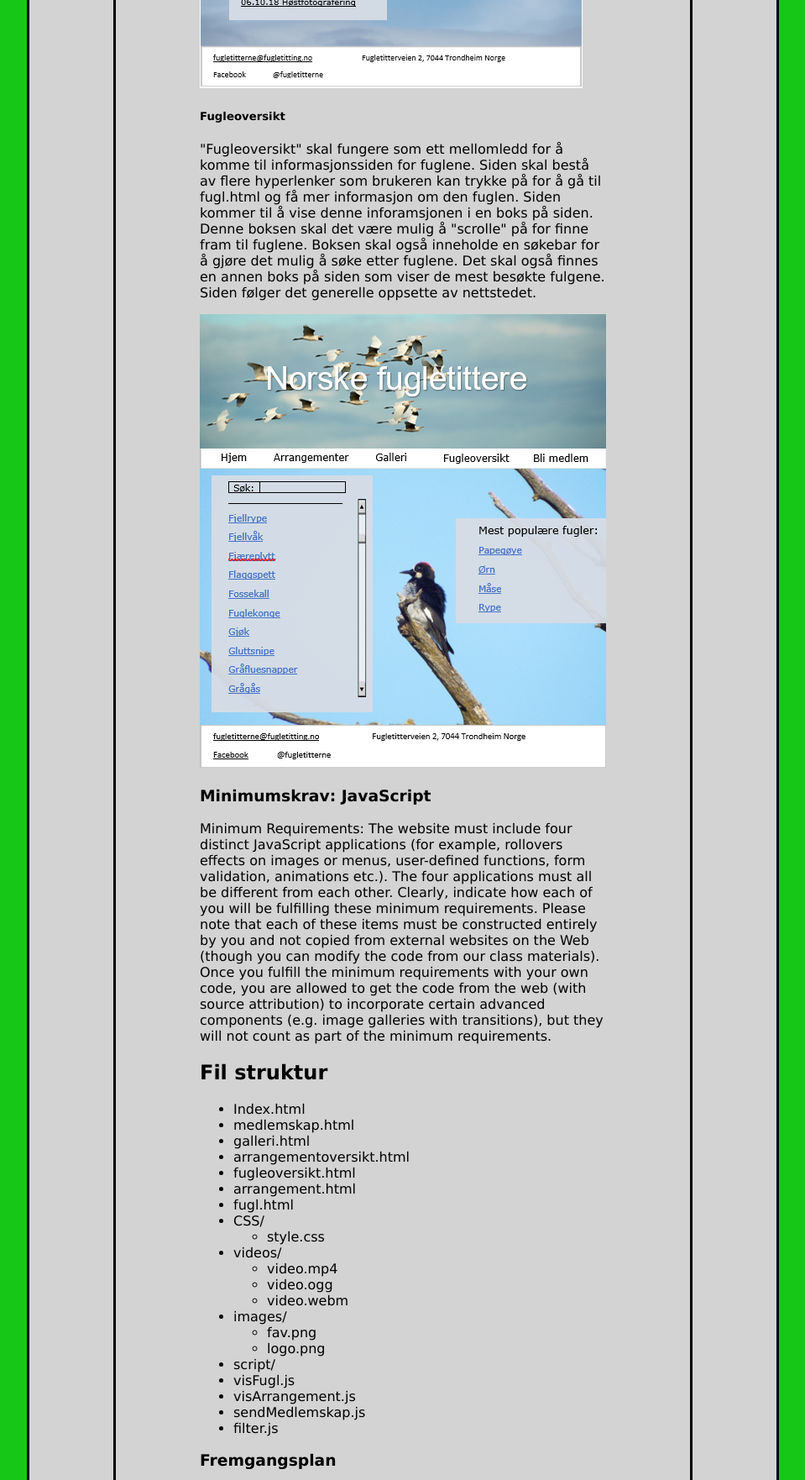
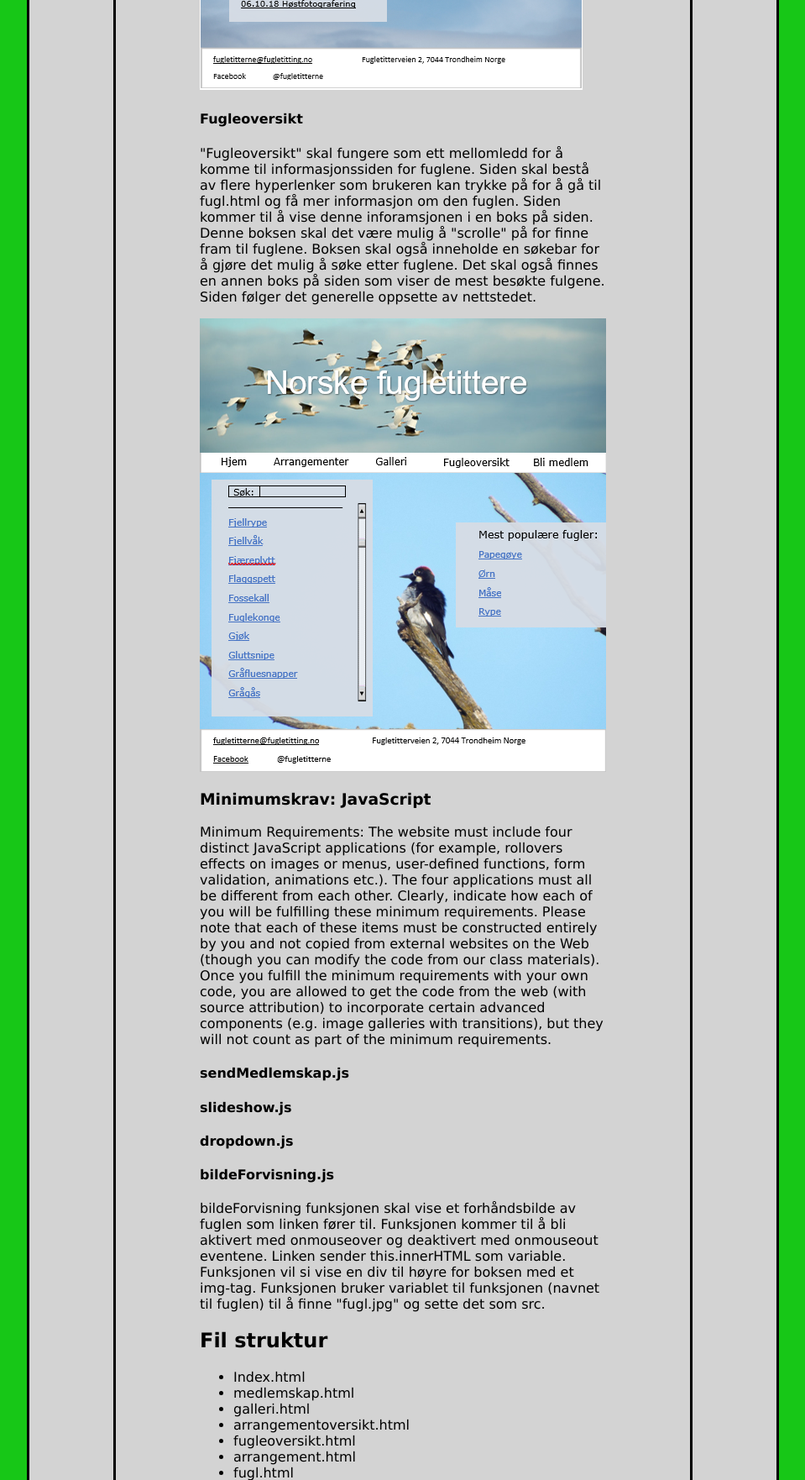
Before and after one commit to mamikals/it2805gruppe31, a plain HTML site: page P2_design_31.html in a window 1280 px wide. Shown: the part 2520-4282 px from the top of the page at 84% size, without its empty margins (160-1119 px from the left). Drawn offline with Linux system fonts and the light colour scheme.

Commit message:
Lagde javascript minimumskravene

```diff
--- a/P2_design_31.html
+++ b/P2_design_31.html
@@ -50,13 +50,13 @@
         While the content can be fake, you should try to use meaningful headings
         and captions to convey its meaning. Finally, </p>
 
-        <h5>arrangementer</h5>
+        <h4>Arrangementer</h4>
         <p>"Arrangementer" skal inneholde to elementer. Det ene elementet skal inneholde informasjon om
           kommende arrangementer. Det andre elementet skal inneholde informasjon om tidligere avholdte
           arrangementer. Hver av de nevnte arrangementene skal linke til en ny side som viser
         informasjon om det valgte arrangementet. </p>
         <img src="mock_up_arrangementer_tekst.png" alt="mock-up av arrangementsiden">
-        <h5>Fugleoversikt</h5>
+        <h4>Fugleoversikt</h4>
         <p>"Fugleoversikt" skal fungere som ett mellomledd for å komme til informasjonssiden for fuglene.
            Siden skal bestå av flere hyperlenker som brukeren kan trykke på for å gå til fugl.html og få mer
            informasjon om den fuglen. Siden kommer til å vise denne inforamsjonen i en boks på siden. Denne boksen skal
@@ -64,7 +64,8 @@
            det mulig å søke etter fuglene. Det skal også finnes en annen boks på siden som viser de mest besøkte fulgene.
            Siden følger det generelle oppsette av nettstedet.</p>
            <img src="mock_up_fugleoversikt.png" alt="mock-up av fugleoversikt">
-        <h3>Minimumskrav: JavaScript</h3>
+
+      <h3>Minimumskrav: JavaScript</h3>
       <p> Minimum Requirements: The website must include four distinct JavaScript applications
         (for example, rollovers effects on images or menus, user-defined functions, form validation, animations etc.).
         The four applications must all be different from each other. Clearly, indicate how each of you will be
@@ -73,6 +74,17 @@
         class materials). Once you fulfill the minimum requirements with your own code, you are allowed
         to get the code from the web (with source attribution) to incorporate certain advanced components
         (e.g. image galleries with transitions), but they will not count as part of the minimum requirements.</p>
+      <h4>sendMedlemskap.js</h4>
+      <p></p>
+      <h4>slideshow.js</h4>
+      <p></p>
+      <h4>dropdown.js</h4>
+      <p></p>
+      <h4>bildeForvisning.js</h4>
+      <p>bildeForvisning funksjonen skal vise et forhåndsbilde av fuglen som linken fører til. Funksjonen kommer
+        til å bli aktivert med onmouseover og deaktivert med onmouseout eventene. Linken sender this.innerHTML som variable.
+        Funksjonen vil si vise en div til høyre for boksen med et img-tag. Funksjonen bruker variablet til funksjonen
+        (navnet til fuglen) til å finne "fugl.jpg" og sette det som src.</p>
 
       <h2>Fil struktur</h2>
       <p>
```
